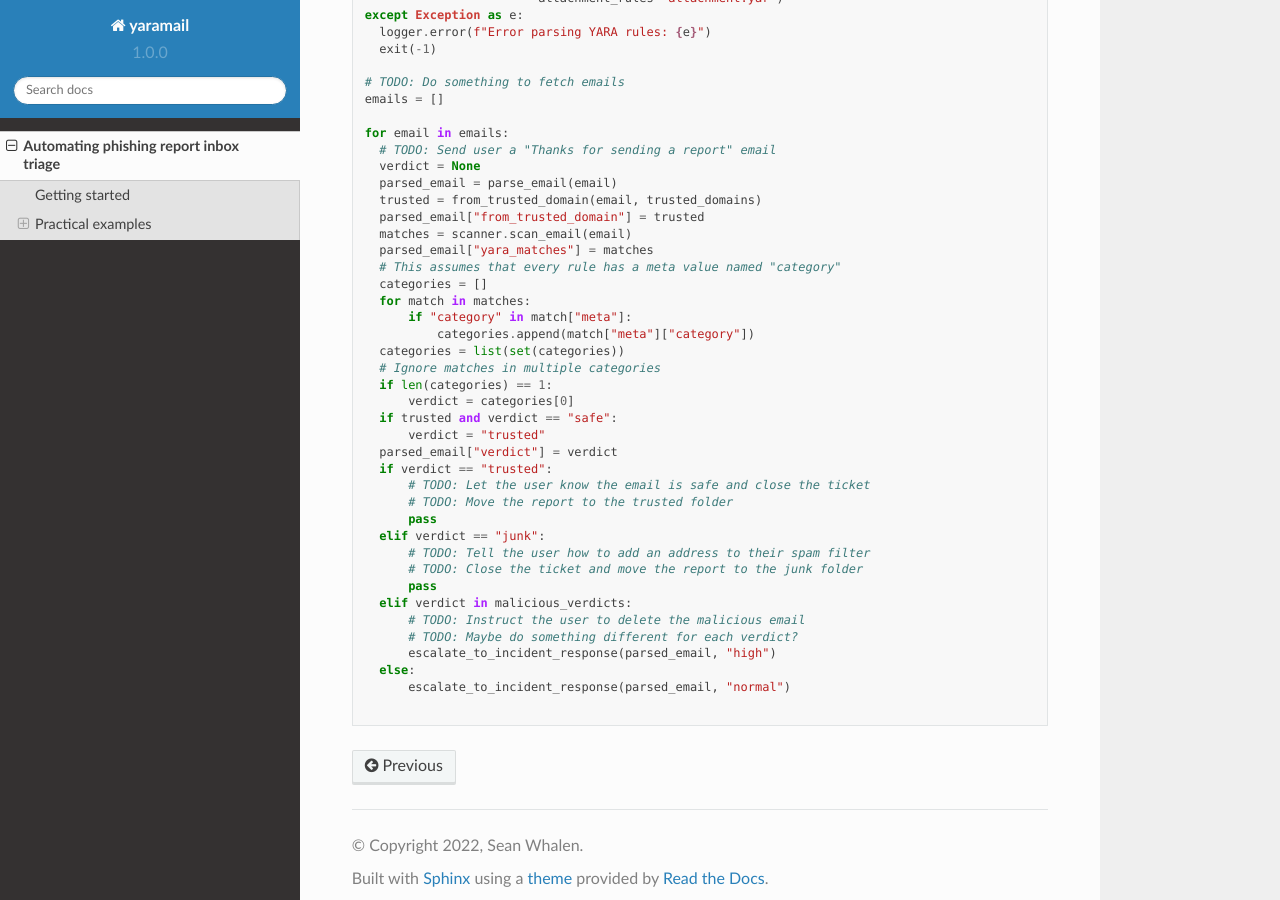
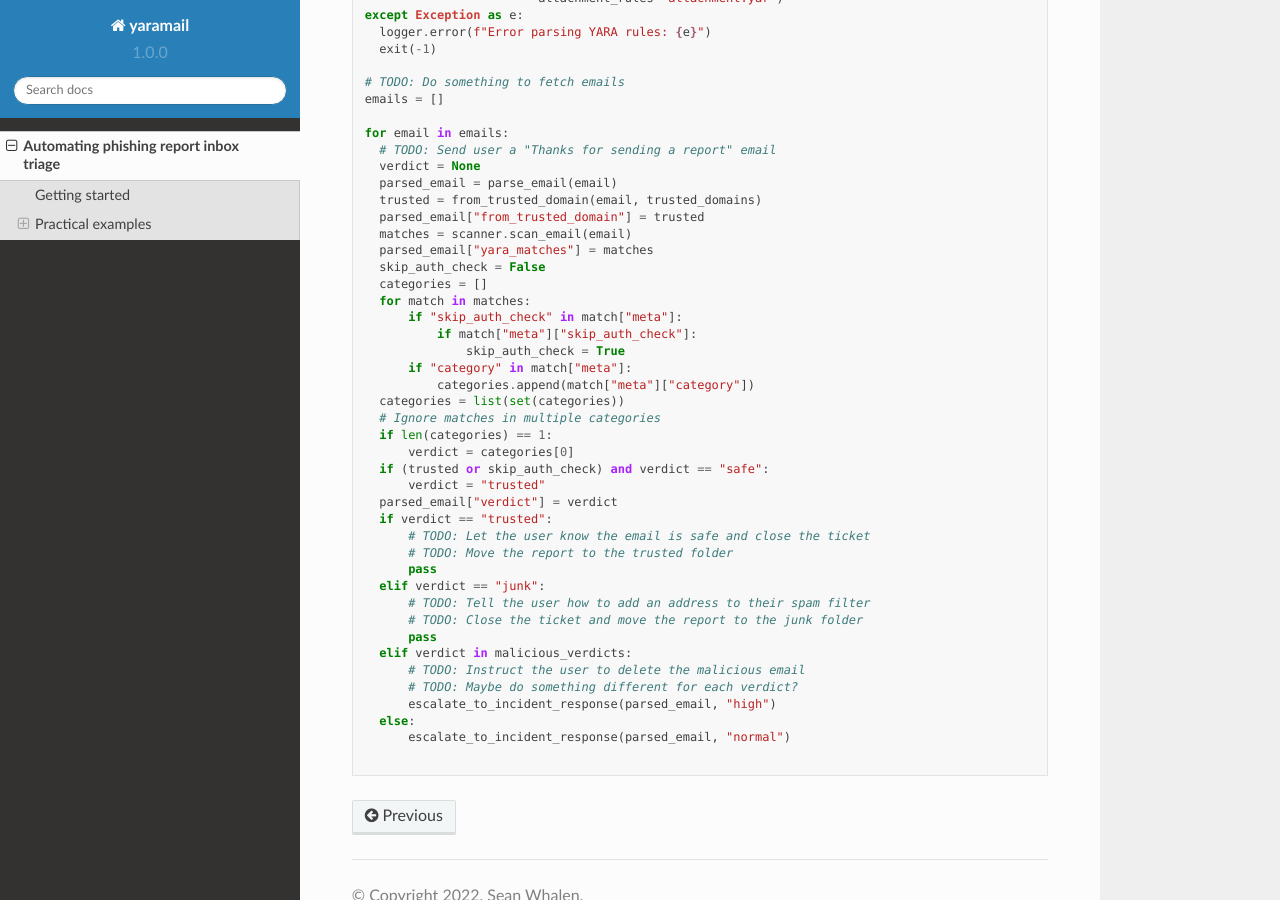
Before and after one commit to seanthegeek/yaramail, a Sphinx documentation site: the page built from docs/source/phishing.md, in a window 1280 px wide and 900 px high, scrolled down 5918 px. Built offline with Sphinx 7.4.7 and the Read the Docs theme 2.0.0, drawn with Linux system fonts in a browser that asks for light colours.

Commit message:
Add skip_auth_check to example code

```diff
--- a/docs/source/phishing.md
+++ b/docs/source/phishing.md
@@ -311,16 +311,19 @@ for email in emails:
   parsed_email["from_trusted_domain"] = trusted
   matches = scanner.scan_email(email)
   parsed_email["yara_matches"] = matches
-  # This assumes that every rule has a meta value named "category"
+  skip_auth_check = False
   categories = []
   for match in matches:
+      if "skip_auth_check" in match["meta"]:
+          if match["meta"]["skip_auth_check"]:
+              skip_auth_check = True
       if "category" in match["meta"]:
           categories.append(match["meta"]["category"])
   categories = list(set(categories))
   # Ignore matches in multiple categories
   if len(categories) == 1:
       verdict = categories[0]
-  if trusted and verdict == "safe":
+  if (trusted or skip_auth_check) and verdict == "safe":
       verdict = "trusted"
   parsed_email["verdict"] = verdict
   if verdict == "trusted":
```
